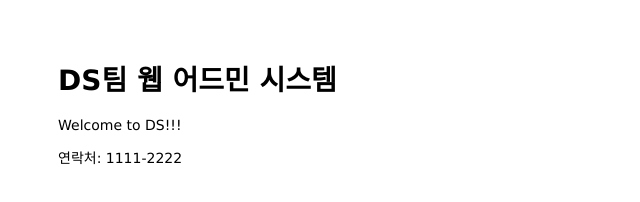
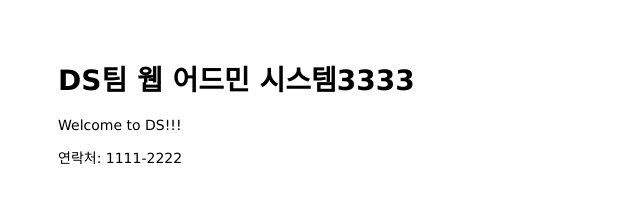
Before and after one commit to next820A/mastering-git-github, a plain HTML site: page public/index.html in a window 1280 px wide. Shown: the whole page, without its empty margins (0-640 px from the left). Drawn offline with Linux system fonts and the light colour scheme.

Commit message:
요청사항반영

```diff
--- a/public/index.html
+++ b/public/index.html
@@ -6,7 +6,7 @@
 </head>
 
 <body>
-  <h1>DS팀 웹 어드민 시스템</h1>
+  <h1>DS팀 웹 어드민 시스템3333</h1>
   <p>Welcome to DS!!!</p>
 </body>
 
```
